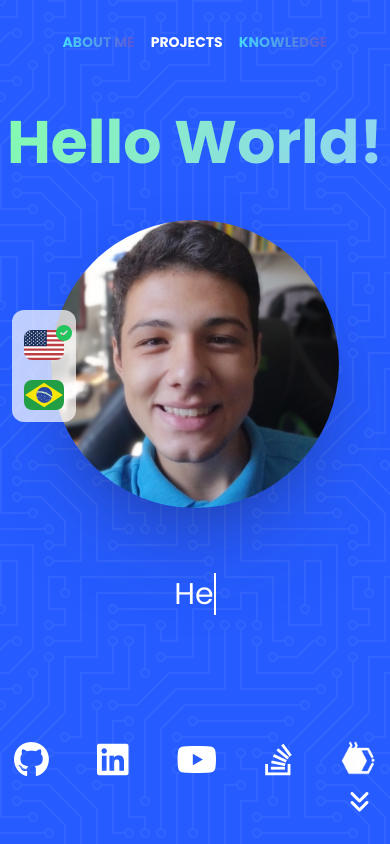
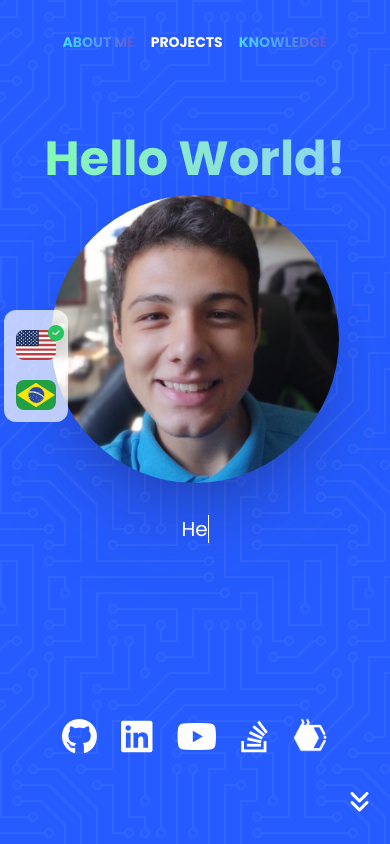
Before and after one commit to Aumaca/MyPortfolio, a Vue app in the folder my-portfolio/: page / in a window 390 px wide. Shown: the top 844 px of the page. Built offline with nearby package versions, Linux system fonts and the light colour scheme.

Commit message:
change classname of background and set theme-color

```diff
--- a/my-portfolio/index.html
+++ b/my-portfolio/index.html
@@ -4,7 +4,8 @@
     <meta charset="UTF-8" />
     <meta name="viewport" content="width=device-width, initial-scale=1.0" />
     <title>Carlos's Portfolio</title>
-    <link rel="icon" type="image/x-icon" href="./public/layers.png" />
+    <link rel="icon" type="image/x-icon" href="./layers.png" />
+    <meta name="theme-color" content="#255bff" />
 
     <!-- Devicon -->
     <link
--- a/my-portfolio/src/App.vue
+++ b/my-portfolio/src/App.vue
@@ -1,5 +1,5 @@
 <template>
-  <div id="app" class="gradient-background">
+  <div id="app" class="background">
     <!-- Navbar -->
     <NavbarSection />
 
--- a/my-portfolio/src/components/AboutMeSection.vue
+++ b/my-portfolio/src/components/AboutMeSection.vue
@@ -126,8 +126,8 @@ watch(
 <template>
   <main class="h-full w-full overflow-hidden my-auto flex flex-col items-center" id="about-me">
     <!-- Picture and Typewriter -->
-    <div class="w-screen flex flex-col items-center gap-12 text-center my-auto pt-12">
-      <p class="font-bold gradient-text text-6xl tracking-in-expand">
+    <div class="w-screen flex flex-col items-center gap-3 sm:gap-12 text-center my-auto pt-12">
+      <p class="font-bold gradient-text text-5xl sm:text-6xl tracking-in-expand">
         {{ $t('welcome') }}
       </p>
 
@@ -135,16 +135,16 @@ watch(
       <img src="../assets/media/eu.jpg" class="w-72 rounded-full profile-pic" alt="User Image" />
 
       <!-- Typewriter -->
-      <p class="text-white text-xl mt-5">
-        <a class="typewrite text-3xl" data-period="1000" :key="typewriterKey">
+      <p class="text-white mt-5">
+        <a class="typewrite text-xl sm:text-3xl" data-period="1000" :key="typewriterKey">
           <span class="wrap"></span>
         </a>
       </p>
     </div>
 
-    <div class="flex justify-between my-auto">
+    <div class="flex my-auto">
       <!-- Social Icons -->
-      <div class="flex gap-12 mx-auto">
+      <div class="flex gap-6">
         <a href="https://github.com/Aumaca" target="_blank">
           <i class="fa-brands fa-github text-white text-4xl hover:text-black"></i>
         </a>
--- a/my-portfolio/src/components/FlagsItem.vue
+++ b/my-portfolio/src/components/FlagsItem.vue
@@ -9,7 +9,7 @@ defineProps({
 
 <template>
   <div
-    class="fixed flex flex-col gap-3 top-1/2 transform -translate-y-1/2 ml-3 z-10 bg-white bg-opacity-70 p-3 pr-1 rounded-xl slide-in"
+    class="fixed flex flex-col gap-3 top-1/2 transform -translate-y-1/2 ml-1 z-10 bg-white bg-opacity-70 p-3 pr-1 rounded-xl slide-in"
   >
     <!-- Flag EN -->
     <div class="flex">
```
Also changed, not shown: my-portfolio/index.css (+1 -1 lines), 1 other file (tests, documents, lock files or other folders).
